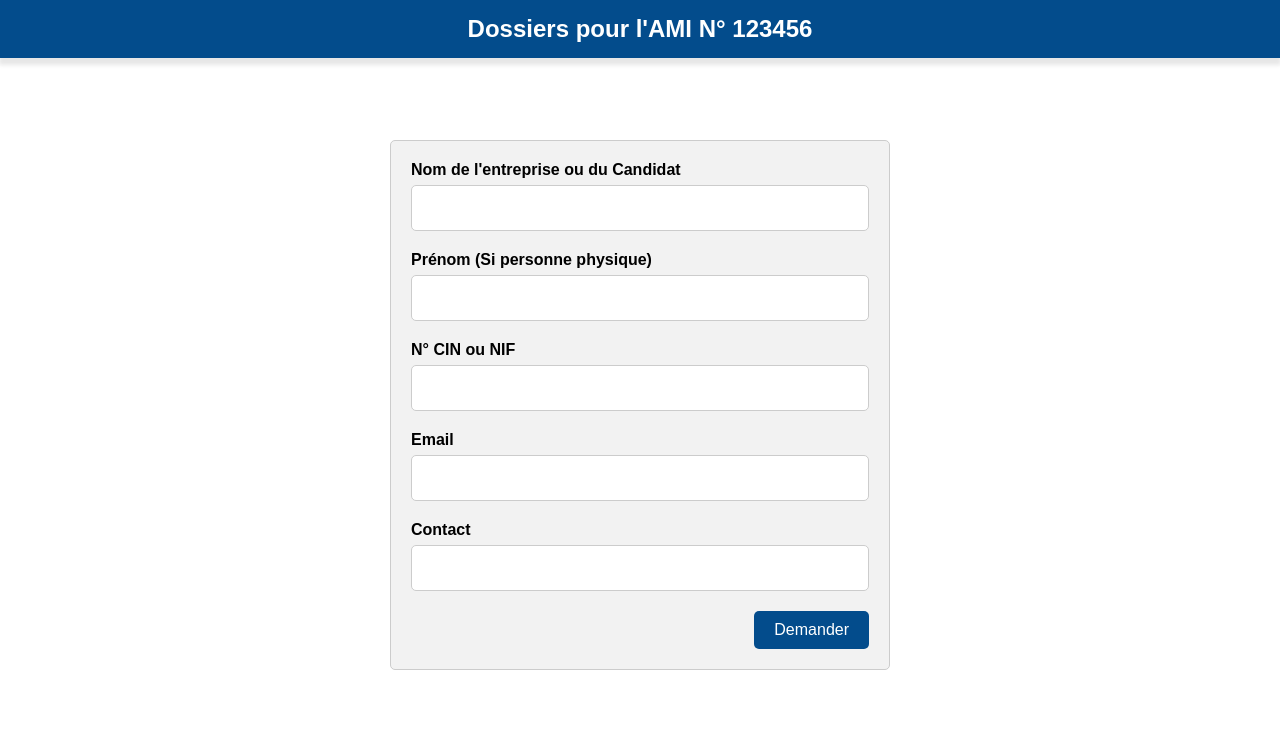
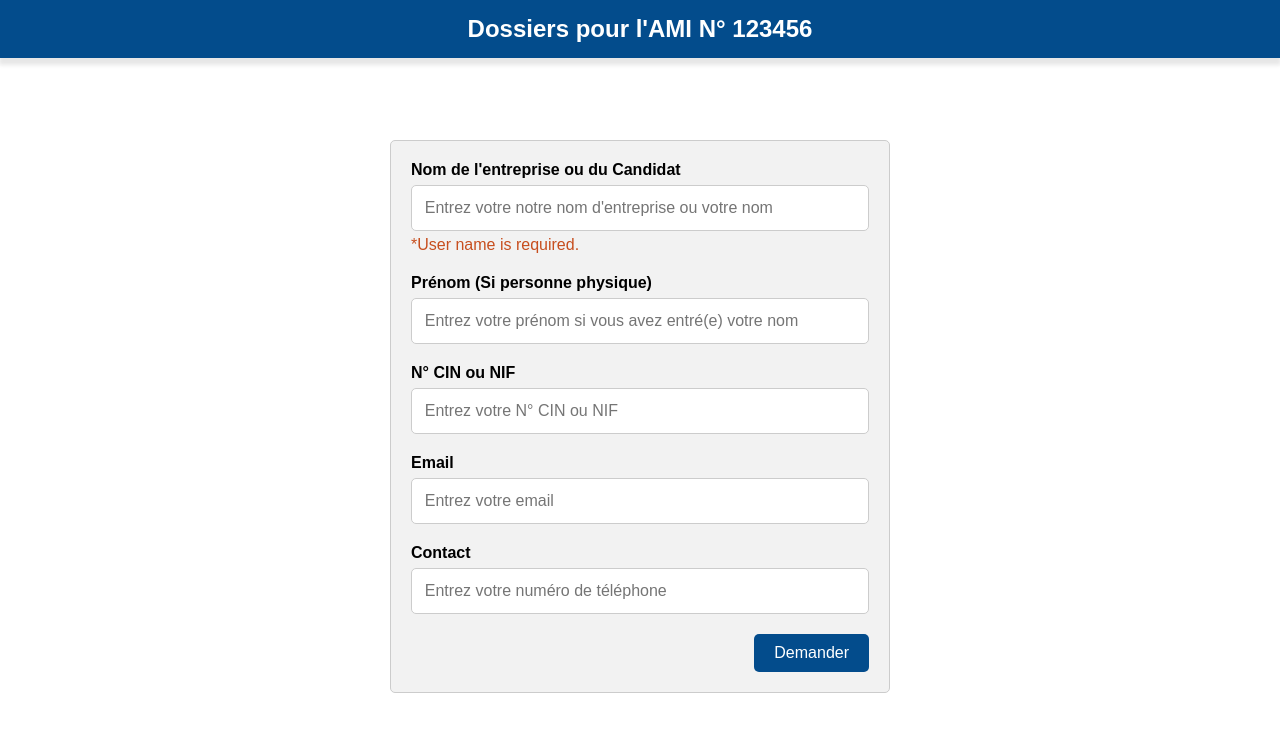
Before and after one commit to expidev/ami, a React (Vite) app: page / in a window 1280 px wide. Shown: the top 732 px of the page. Built offline with nearby package versions, Linux system fonts and the light colour scheme.

Commit message:
set initial error implementation

```diff
--- a/src/components/InputTexte.jsx
+++ b/src/components/InputTexte.jsx
@@ -1,6 +1,15 @@
 import style from "./InputTexte.module.css"
 
-const InputTexte= ({type, value, name, label, handleChange}) => (
+const InputTexte= ({
+  type,
+  value,
+  name,
+  label,
+  placeholder,
+  required,
+  errors,
+  handleChange
+}) => (
         <div className={style.formGroup}>
           <label className={style.label} htmlFor={name}>
             {label}
@@ -12,7 +21,10 @@ const InputTexte= ({type, value, name, label, handleChange}) => (
             id={name}
             name={name}
             onChange={handleChange}
+            placeholder={placeholder}
+            required={required}
           />
+          {errors[name] && <span className={style.error}>*{errors[name]}</span>}
         </div>
 );
 
--- a/src/components/InputTexte.module.css
+++ b/src/components/InputTexte.module.css
@@ -5,6 +5,12 @@
     font-size: 1em;
     border: 1px solid #ccc;
     border-radius: 5px;
+}
+
+.error {
+    display: block;
+    margin-top: 5px;
+    color: rgb(199, 78, 30);
 }
 
 .input:focus {
--- a/src/content/listeInputDemandeDossier.js
+++ b/src/content/listeInputDemandeDossier.js
@@ -2,26 +2,36 @@ export const inputList = [
     {
       label: "Nom de l'entreprise ou du Candidat",
       type: "text",
-      name: "nom"
+      name: "nom",
+      placeholder: "Entrez votre notre nom d'entreprise ou votre nom",
+      required: true
     },
     {
       label: "Prénom (Si personne physique)",
       type: "text",
-      name: "prenom"
+      name: "prenom",
+      placeholder: "Entrez votre prénom si vous avez entré(e) votre nom",
+      required: false
     },
     {
       label: "N° CIN ou NIF",
       type: "text",
-      name: "id_candidat"
+      name: "id_candidat",
+      placeholder: "Entrez votre N° CIN ou NIF",
+      required: true
     },
     {
       label: "Email",
       type: "email",
-      name: "email"
+      name: "email",
+      placeholder: "Entrez votre email",
+      required: true
     },
     {
       label: "Contact",
       type: "text",
-      name: "contact"
+      name: "contact",
+      placeholder: "Entrez votre numéro de téléphone",
+      required: true
     }
 ];
--- a/src/pages/DemandeDossier.jsx
+++ b/src/pages/DemandeDossier.jsx
@@ -9,6 +9,14 @@ const DemandeDossier= () => {
 
   const [ formValues, setFormValues ] = useState({
     nom: "",
+    prenom: "",
+    id_candidat: "",
+    email: "",
+    contact: ""
+  });
+
+  const [ errors, setErrors ] = useState({
+    nom: "User name is required.",
     prenom: "",
     id_candidat: "",
     email: "",
@@ -39,10 +47,9 @@ const DemandeDossier= () => {
             inputList.map((item, index) => (
               <InputTexte
                 key={index}
-                label={item.label}
-                type={item.type}
+                {...item}
+                errors={errors}
                 value={formValues[item.name]}
-                name={item.name}
                 handleChange= {handleChange}
               />
             ))
```
